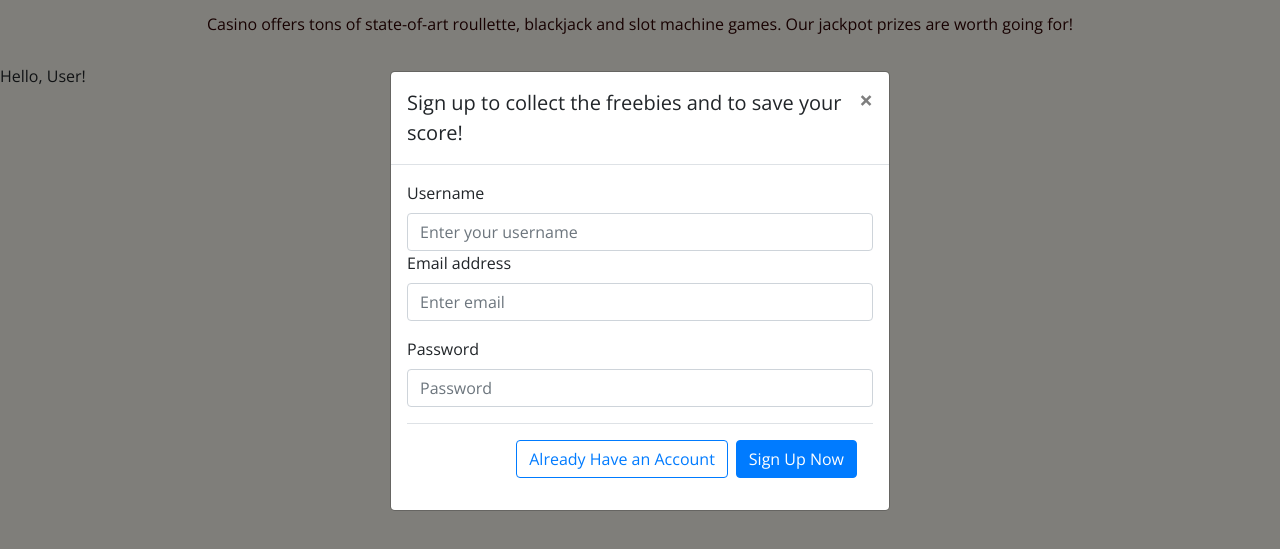
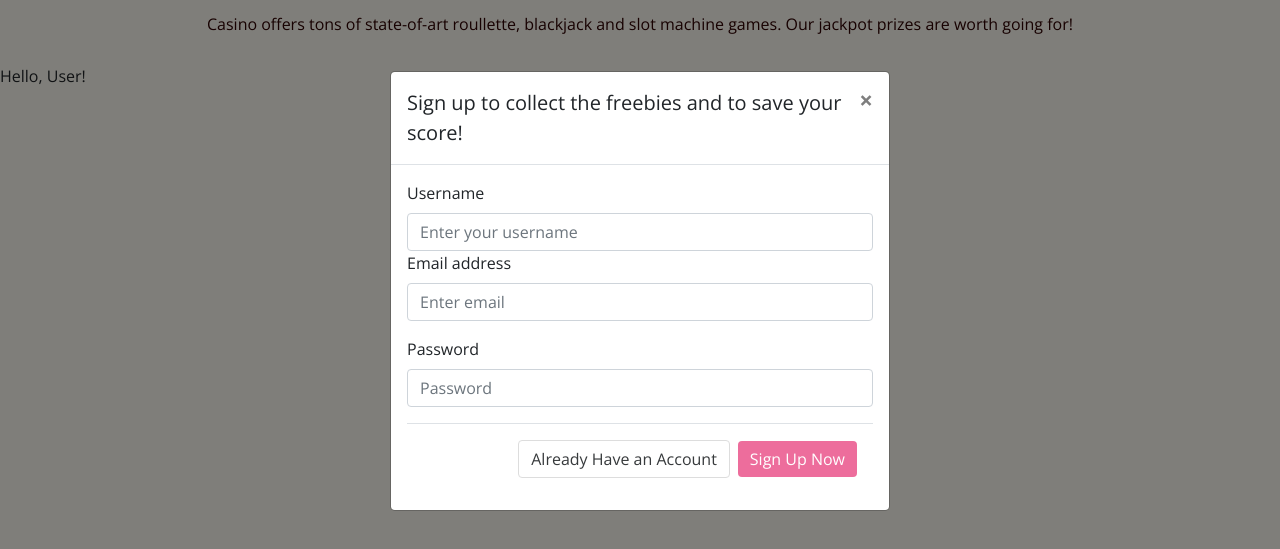
Before and after one commit to sarigu/danskespil-examproject, a website with bundled scripts: page src/index.html in a window 1280 px wide. Both pictures are taken after a click on the button "Sign up". Shown: the part 109-658 px from the top of the page. Built offline with nearby package versions, Linux system fonts and the light colour scheme.

Commit message:
added styles for sign up form

```diff
--- a/src/css/styles.css
+++ b/src/css/styles.css
@@ -16,15 +16,17 @@ body {
   display: flex;
 }
 
-/*log in button, from here indres code*/
-.login {
+/*log in and sign up inside form buttons, from here indres code*/
+.login,
+.signup {
   background-color: #ed6d9c;
   border: none;
   color: white;
 }
 
-/*go back button*/
-.back {
+/*go back and already have an account form buttons*/
+.back,
+.already {
   background-color: white;
   color: #373a3c;
   border-color: #dddddd;
--- a/src/index.html
+++ b/src/index.html
@@ -221,10 +221,10 @@
                   ></span>
                   <span class="sr-only">Loading...</span>
                 </button>
-                <button type="button" class="btn btn-outline-primary">
+                <button type="button" class="btn btn-outline-primary already">
                   Already Have an Account
                 </button>
-                <button type="submit" class="btn btn-primary">
+                <button type="submit" class="btn btn-primary signup">
                   Sign Up Now
                 </button>
               </div>
```
